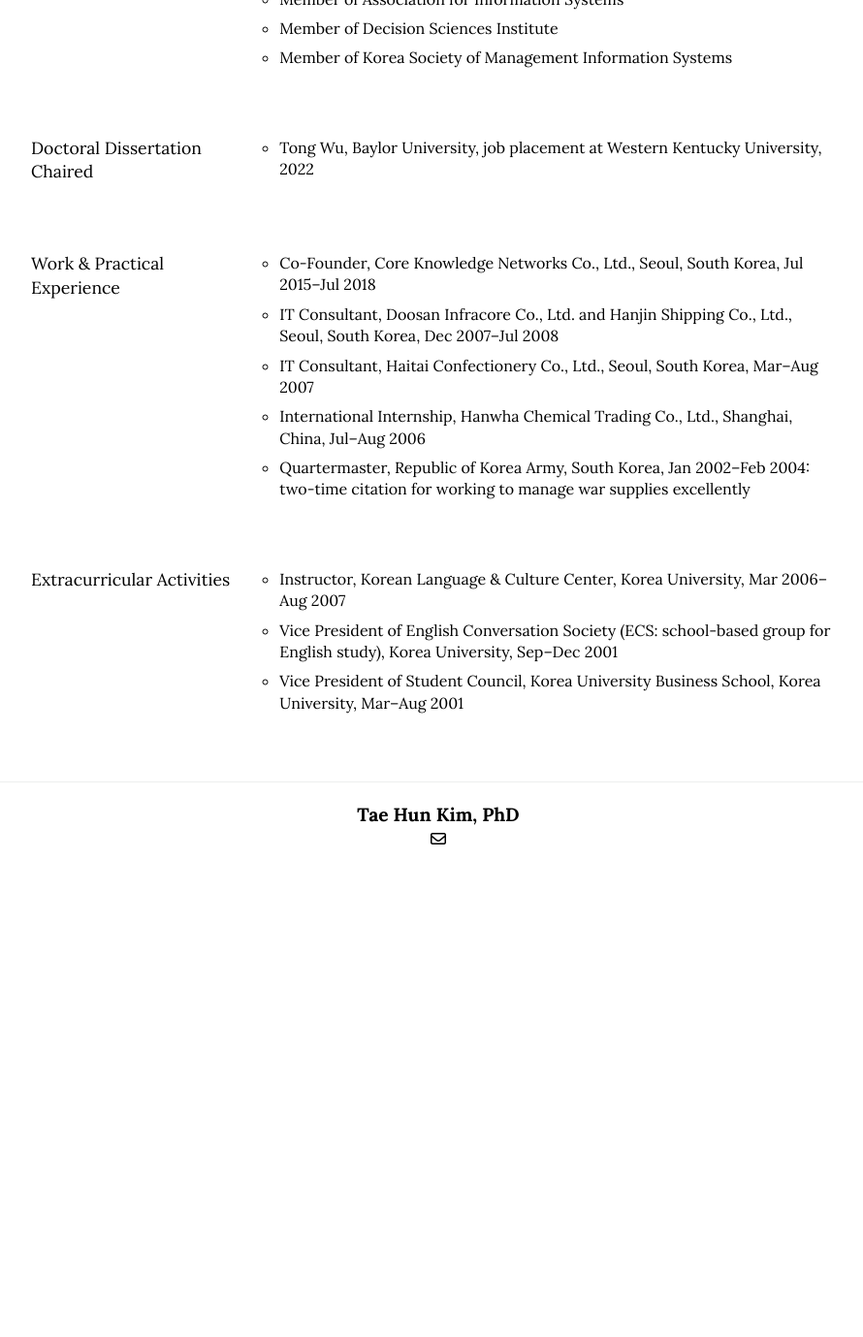
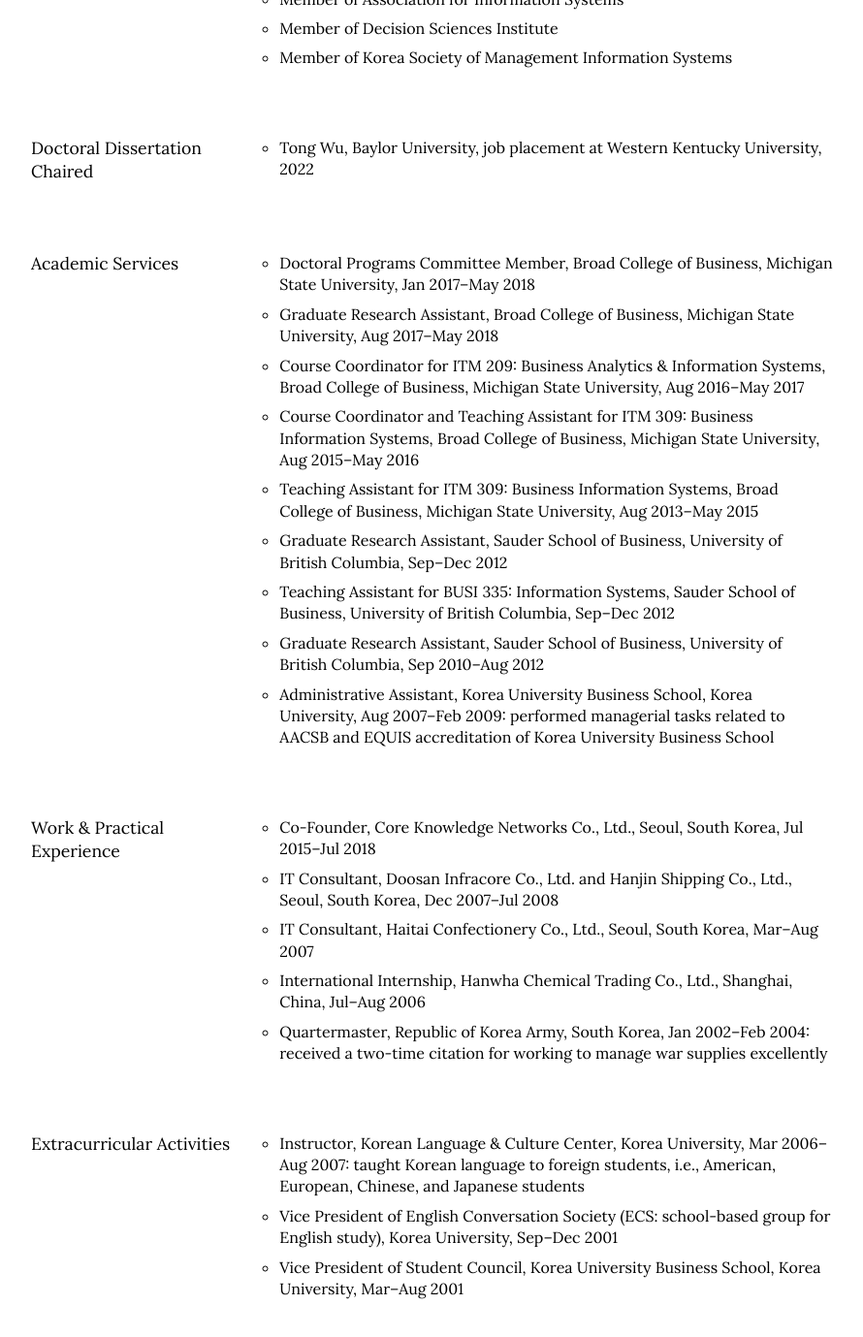
Before and after one commit to istaehun/taehun, a Jekyll site: the page built from engagement.html, in a window 1280 px wide and 1400 px high, scrolled down 4010 px. Shown: the top 1379 px of the window at 97% size, without its empty margins (188-1078 px from the left). Built offline with Jekyll 4.4.1, drawn with Linux system fonts in a browser that asks for light colours; nearby versions of some CDN libraries; before the commit the page ends 4906 px from its top, so only the background shows below that.

Commit message:
Update engagement.yml

```diff
--- a/_data/engagement.yml
+++ b/_data/engagement.yml
@@ -98,16 +98,28 @@
     list:
       - "Tong Wu, Baylor University, job placement at Western Kentucky University, 2022"
   -
+    title: Academic Services
+    list:
+      - "Doctoral Programs Committee Member, Broad College of Business, Michigan State University, Jan 2017–May 2018"
+      - "Graduate Research Assistant, Broad College of Business, Michigan State University, Aug 2017–May 2018"
+      - "Course Coordinator for ITM 209: Business Analytics & Information Systems, Broad College of Business, Michigan State University, Aug 2016–May 2017"
+      - "Course Coordinator and Teaching Assistant for ITM 309: Business Information Systems, Broad College of Business, Michigan State University, Aug 2015–May 2016"
+      - "Teaching Assistant for ITM 309: Business Information Systems, Broad College of Business, Michigan State University, Aug 2013–May 2015"
+      - "Graduate Research Assistant, Sauder School of Business, University of British Columbia, Sep–Dec 2012"
+      - "Teaching Assistant for BUSI 335: Information Systems, Sauder School of Business, University of British Columbia, Sep–Dec 2012"
+      - "Graduate Research Assistant, Sauder School of Business, University of British Columbia, Sep 2010–Aug 2012"
+      - "Administrative Assistant, Korea University Business School, Korea University, Aug 2007–Feb 2009: performed managerial tasks related to AACSB and EQUIS accreditation of Korea University Business School"
+  -
     title: Work & Practical Experience
     list:
       - "Co-Founder, Core Knowledge Networks Co., Ltd., Seoul, South Korea, Jul 2015–Jul 2018"
       - "IT Consultant, Doosan Infracore Co., Ltd. and Hanjin Shipping Co., Ltd., Seoul, South Korea, Dec 2007–Jul 2008"
       - "IT Consultant, Haitai Confectionery Co., Ltd., Seoul, South Korea, Mar–Aug 2007"
       - "International Internship, Hanwha Chemical Trading Co., Ltd., Shanghai, China, Jul–Aug 2006"
-      - "Quartermaster, Republic of Korea Army, South Korea, Jan 2002–Feb 2004: two-time citation for working to manage war supplies excellently"
+      - "Quartermaster, Republic of Korea Army, South Korea, Jan 2002–Feb 2004: received a two-time citation for working to manage war supplies excellently"
   -
     title: Extracurricular Activities
     list:
-      - "Instructor, Korean Language & Culture Center, Korea University, Mar 2006–Aug 2007"
+      - "Instructor, Korean Language & Culture Center, Korea University, Mar 2006–Aug 2007: taught Korean language to foreign students, i.e., American, European, Chinese, and Japanese students"
       - "Vice President of English Conversation Society (ECS: school-based group for English study), Korea University, Sep–Dec 2001"
       - "Vice President of Student Council, Korea University Business School, Korea University, Mar–Aug 2001"
```
